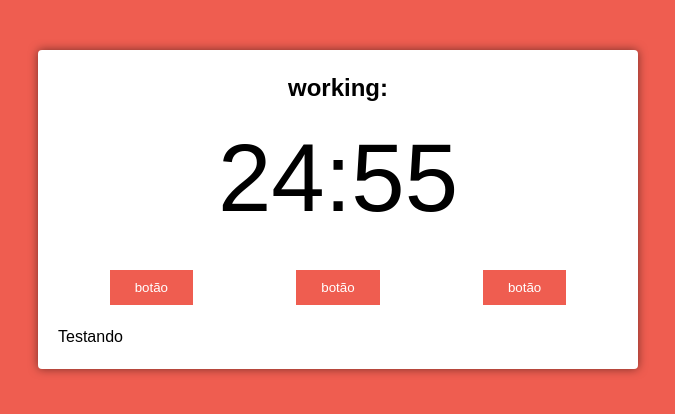
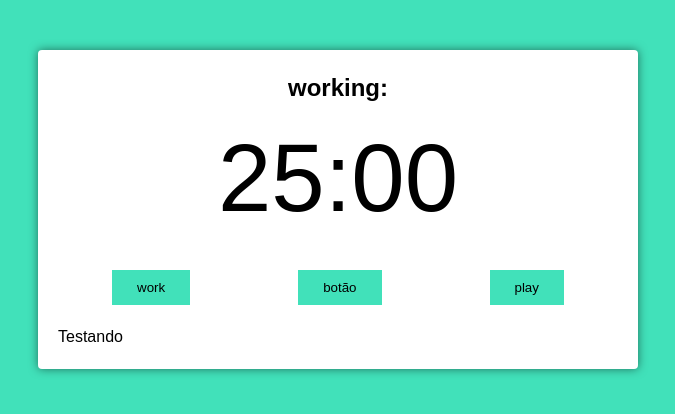
Before and after one commit to MeiryanneMartins/POMODORO-APP, a React (Create React App) app: page / in a window 1280 px wide. Shown: the top 414 px of the page, without its empty margins (302-977 px from the left). Built offline with nearby package versions, Linux system fonts and the light colour scheme.

Commit message:
add button play, pause and work on pomodoro timer

```diff
--- a/public/index.html
+++ b/public/index.html
@@ -26,7 +26,7 @@
     -->
     <title>React App</title>
   </head>
-  <body class="working">
+  <body>
     <noscript>You need to enable JavaScript to run this app.</noscript>
     <div id="root"></div>
     <!--
--- a/src/components/pomodoro-timer.tsx
+++ b/src/components/pomodoro-timer.tsx
@@ -1,4 +1,4 @@
-import React from 'react';
+import React, { useEffect } from 'react';
 import { useInterval } from '../hooks/use-interval';
 import { Timer } from './timer';
 import { Button } from './button';
@@ -12,18 +12,36 @@
 
 export function PomodoroTimer(props: Props): JSX.Element {
   const [mainTime, setMainTime] = React.useState(props.pomodoroTime);
+  const [timeCounting, setTimeCounting] = React.useState(false);
+  const [working, setWorking] = React.useState(false);
 
-  useInterval(() => {
-    setMainTime(mainTime - 1);
-  }, 1000);
+  useEffect(() => {
+    if (working) document.body.classList.add('working');
+  }, [working]);
+
+  useInterval(
+    () => {
+      setMainTime(mainTime - 1);
+    },
+    timeCounting ? 1000 : null,
+  );
+
+  const configureWork = () => {
+    setTimeCounting(true);
+    setWorking(true);
+  };
+
   return (
     <div className="pomodoro">
       <h2>working:</h2>
       <Timer mainTime={mainTime} />
       <div className="controls">
+        <Button text="work" onClick={() => configureWork()}></Button>
         <Button text="botão" onClick={() => console.log(1)}></Button>
-        <Button text="botão" onClick={() => console.log(1)}></Button>
-        <Button text="botão" onClick={() => console.log(1)}></Button>
+        <Button
+          text={timeCounting ? 'pause' : 'play'}
+          onClick={() => setTimeCounting(!timeCounting)}
+        ></Button>
       </div>
 
       <div className="details">
```
